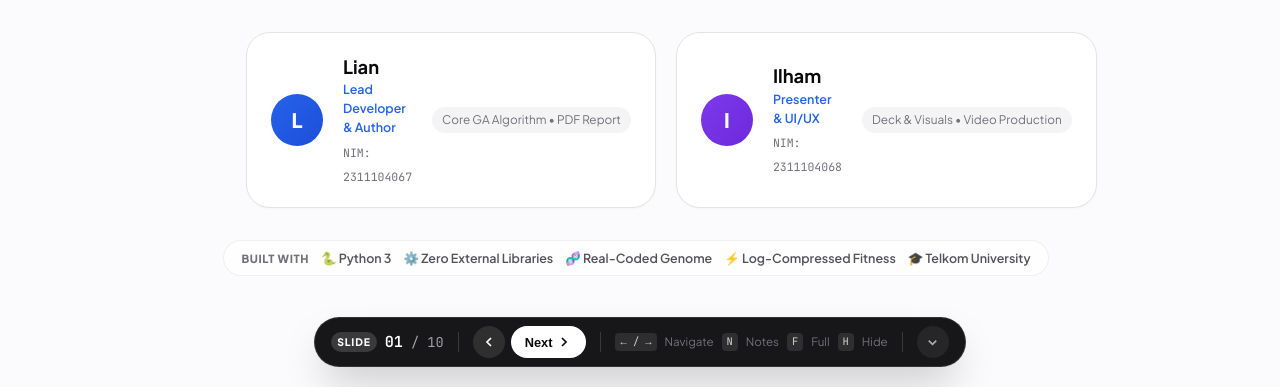
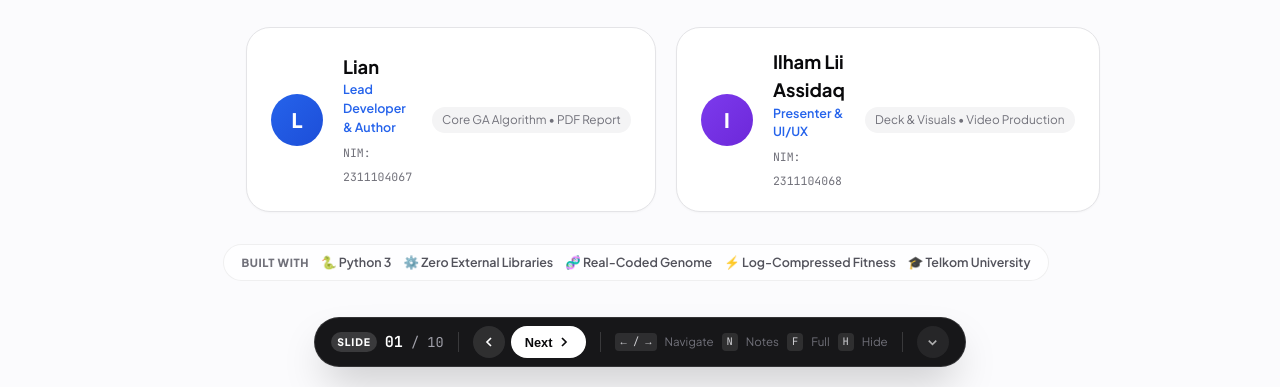
Before and after one commit to ilhamlii21/ppttugas9, a plain HTML site: page index.html in a window 1280 px wide. Shown: the part 413-800 px from the top of the page. Drawn offline with Linux system fonts and the light colour scheme.

Commit message:
update team member name to Ilham Lii Assidaq in presentation UI and script

```diff
--- a/index.html
+++ b/index.html
@@ -89,7 +89,7 @@
           <div class="team-card">
             <div class="avatar avatar-ilham">I</div>
             <div class="team-info">
-              <h3>Ilham</h3>
+              <h3>Ilham Lii Assidaq</h3>
               <p class="role-badge">Presenter & UI/UX</p>
               <span class="nim-tag">NIM: 2311104068</span>
             </div>
--- a/script.js
+++ b/script.js
@@ -29,7 +29,7 @@ document.addEventListener('DOMContentLoaded', () => {
   const speakerNotes = {
     1: {
       topic: "Introduction & Team Identity",
-      notes: "Halo semuanya dan selamat datang pada presentasi tugas Case Based Searching mata kuliah Kecerdasan Buatan. Saya Ilham bersama rekan saya Lian dari kelompok kami. Pada kesempatan ini, kami mempresentasikan perancangan dan implementasi Algoritma Genetika yang kami bangun murni dari nol (from scratch) untuk menyelesaikan permasalahan optimasi minimasi fungsi non-linear kompleks multivariat."
+      notes: "Halo semuanya dan selamat datang pada presentasi tugas Case Based Searching mata kuliah Kecerdasan Buatan. Saya Ilham Lii Assidaq bersama rekan saya Lian dari kelompok kami. Pada kesempatan ini, kami mempresentasikan perancangan dan implementasi Algoritma Genetika yang kami bangun murni dari nol (from scratch) untuk menyelesaikan permasalahan optimasi minimasi fungsi non-linear kompleks multivariat."
     },
     2: {
       topic: "Definisi Masalah & Fungsi Objektif",
```
